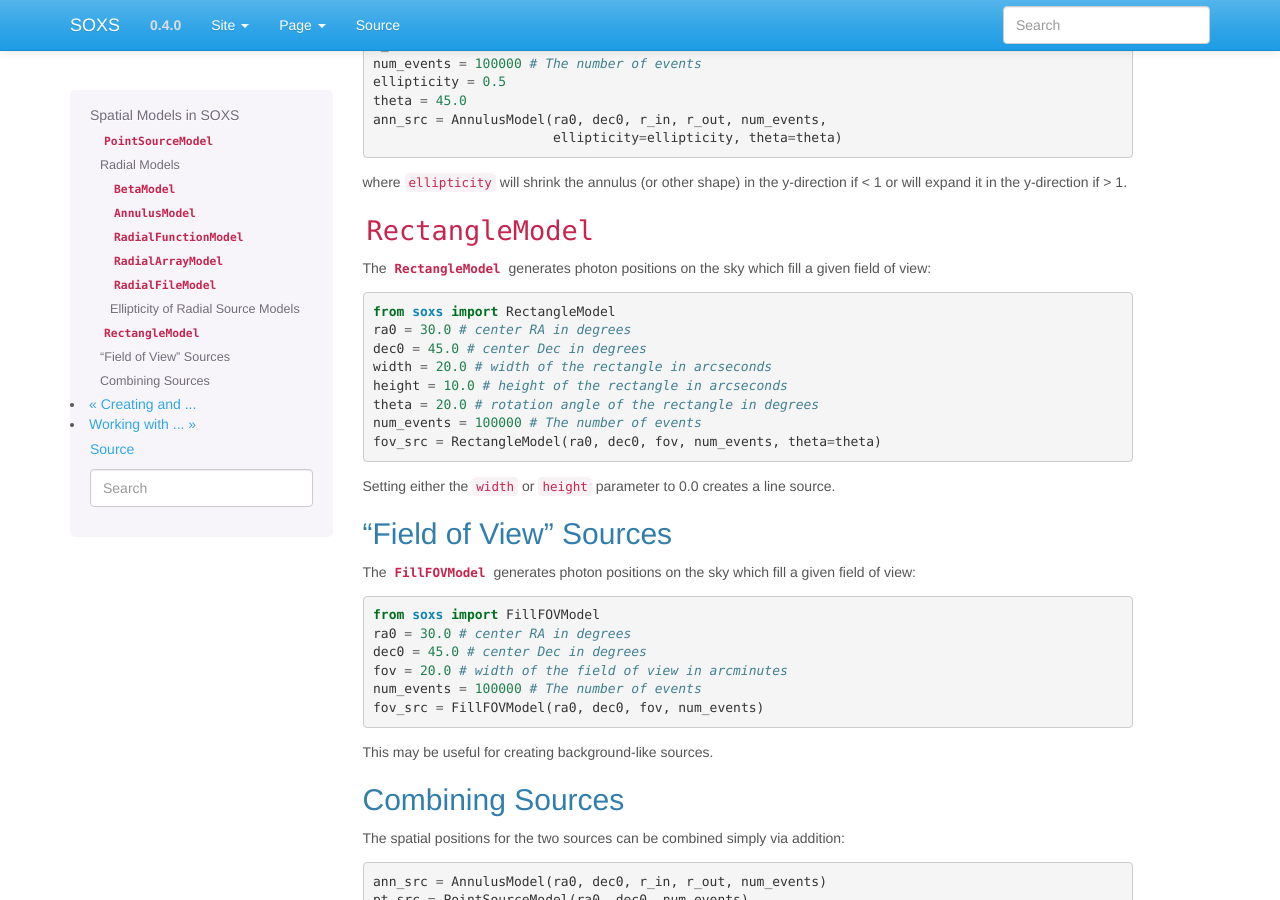
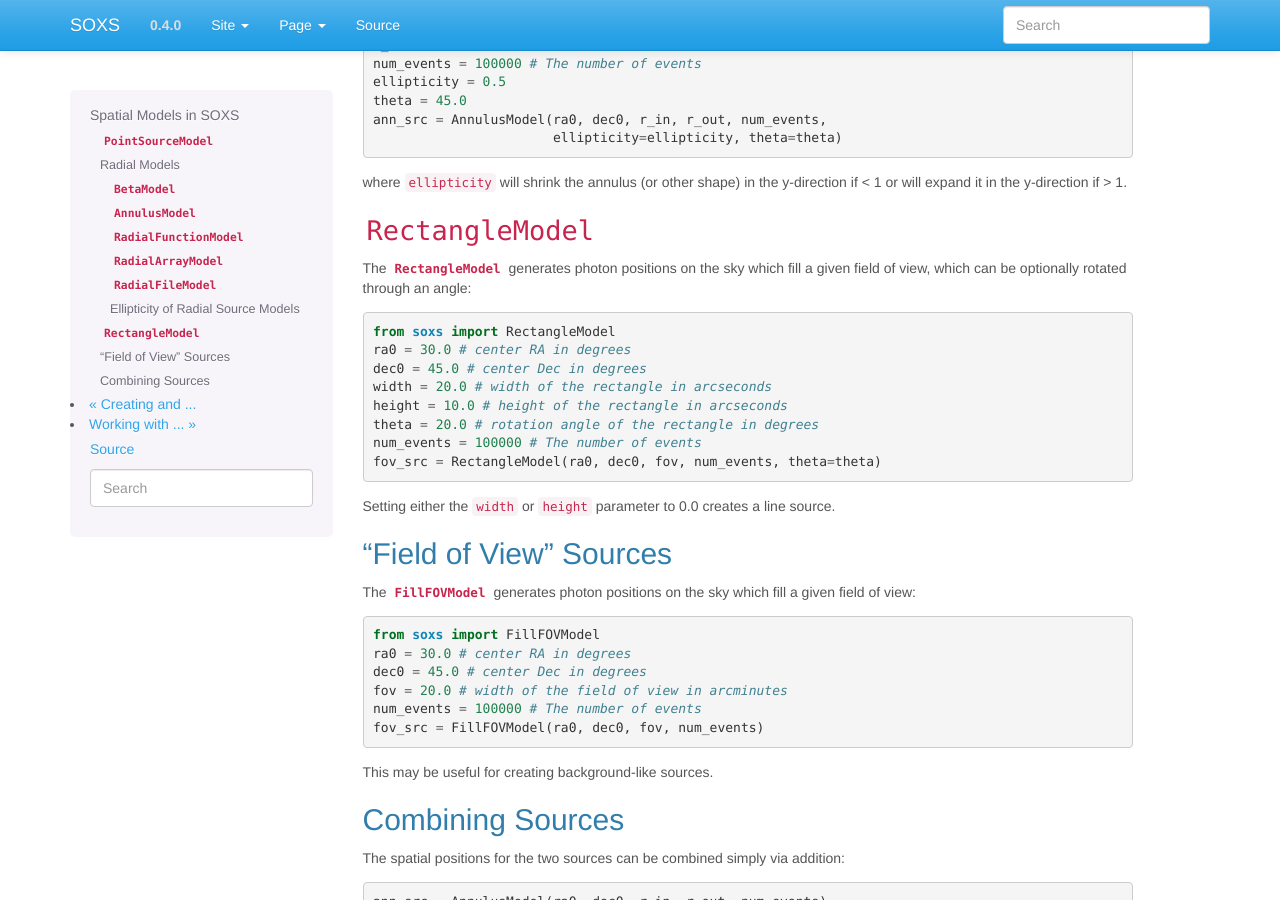
Before and after one commit to lynx-x-ray-observatory/soxs, a Sphinx documentation site: the page built from doc/source/python/spatial.rst, in a window 1280 px wide and 900 px high, scrolled down 2492 px. Built offline with Sphinx 7.4.7, drawn with Linux system fonts in a browser that asks for light colours.

Commit message:
Mention angle rotation for rectangle regions

```diff
--- a/doc/source/python/spatial.rst
+++ b/doc/source/python/spatial.rst
@@ -166,7 +166,8 @@ will expand it in the y-direction if > 1.
 ``RectangleModel``
 ------------------
 
-The :class:`~soxs.spatial.RectangleModel` generates photon positions on the sky which fill a given field of view:
+The :class:`~soxs.spatial.RectangleModel` generates photon positions on the sky which
+fill a given field of view, which can be optionally rotated through an angle:
 
 .. code-block:: python
 
```
